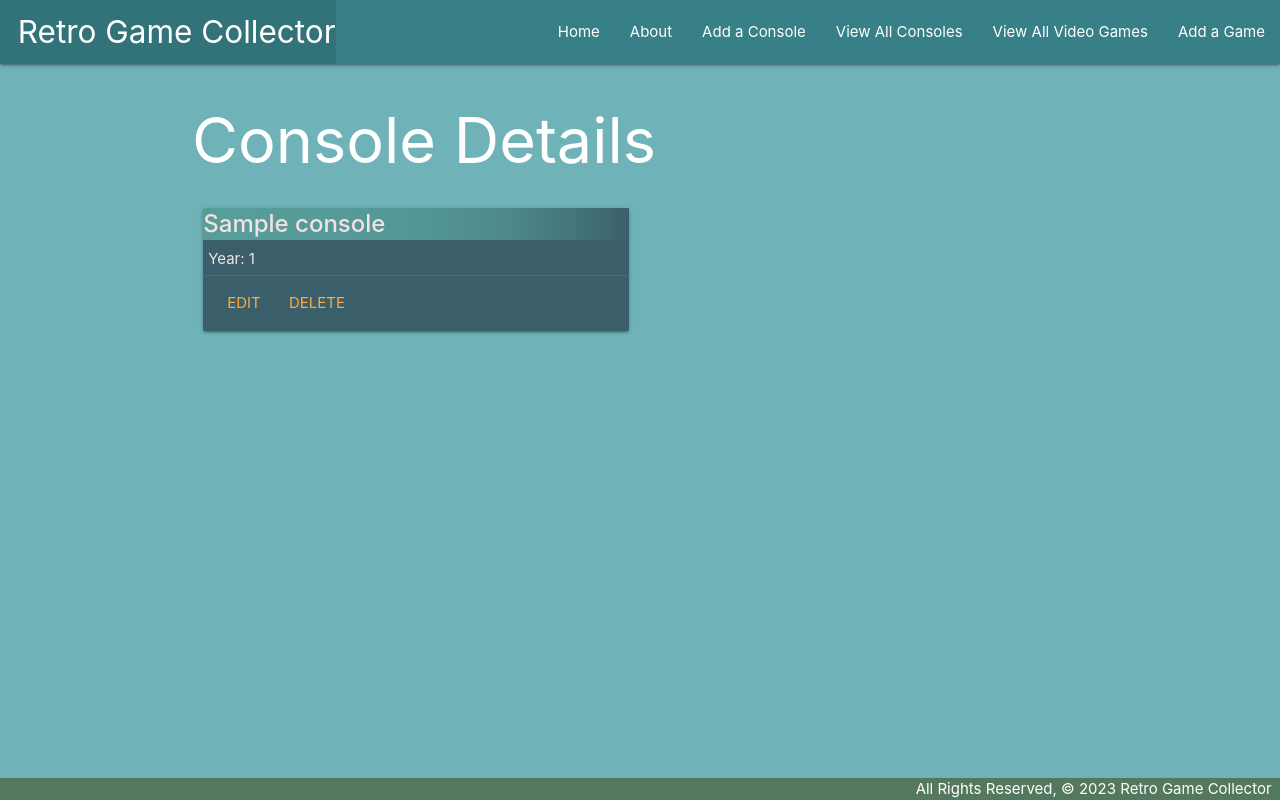
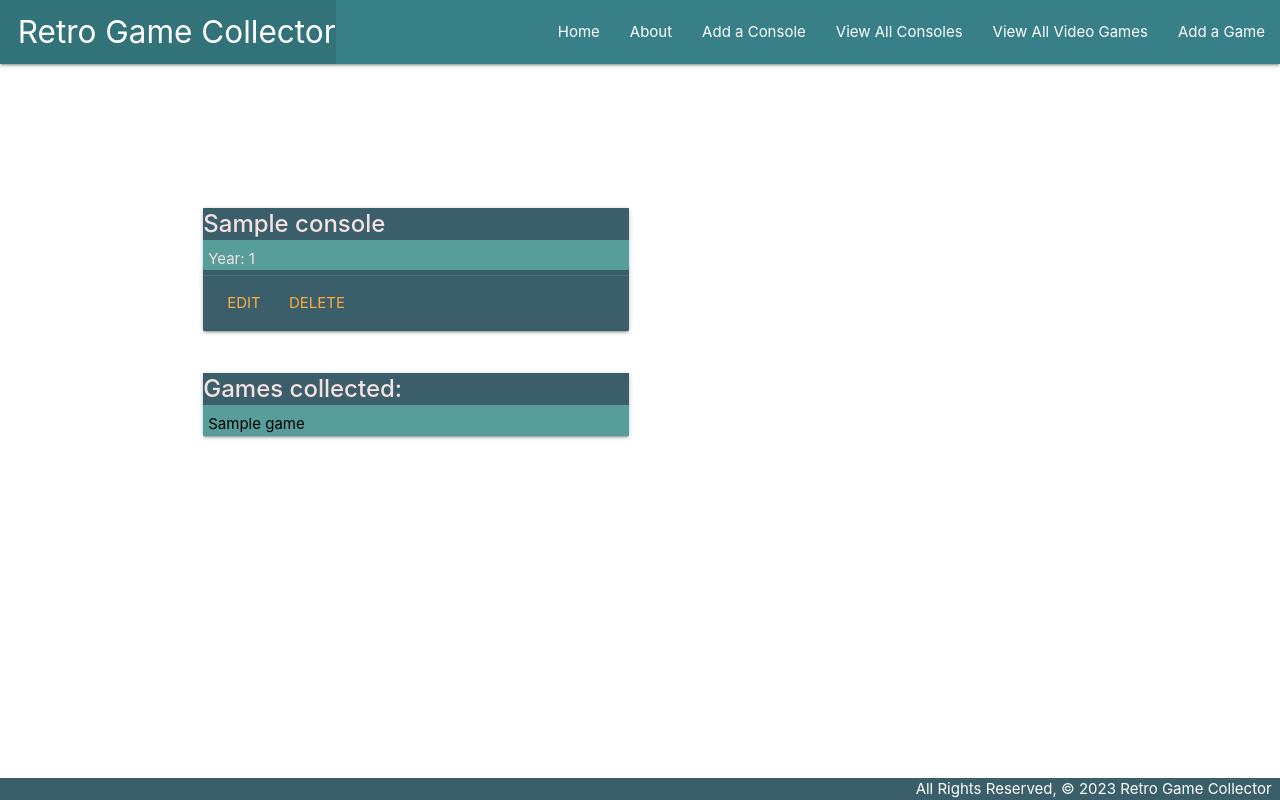
Before and after one commit to arisuki/GameCollector, a Django app: page /consoles/1/ in a window 1280 px wide. Run offline with Django 4.2, Linux system fonts and the light colour scheme; tables that the repository leaves empty hold one stand-in row (values such as "Sample post").

Commit message:
assoc and unassoc games with consoles

```diff
--- a/main_app/models.py
+++ b/main_app/models.py
@@ -25,7 +25,7 @@ class Game(models.Model):
     name = models.CharField(max_length=100)
     finished = models.BooleanField(default=False)
     details = models.TextField(max_length=500)
-    # consoles = models.ManyToManyField(Console)
+    consoles = models.ManyToManyField(Console)
     genre = models.CharField(max_length=50)
     released = models.IntegerField()
 
@@ -42,7 +42,7 @@ class Game(models.Model):
 
 class Note(models.Model):
     date = models.DateField('posted on', auto_now_add=True)
-    content = models.CharField('content of note', max_length=500)
+    content = models.CharField('add a note', max_length=500)
     type = models.CharField(
         'type of note',
         max_length=1,
--- a/main_app/static/css/style.css
+++ b/main_app/static/css/style.css
@@ -11,12 +11,12 @@ nav,
 
 .card .card-content {
   padding: 0px;
-  background-color: #3a5f6b;
+  background-color: #579e9b;
   color: #f5e1e2;
 }
 
 .card .card-title {
-  background: linear-gradient(0.25turn, #579e9b, 80%, #3a5f6b);
+  background-color: #3a5f6b;
   font-weight: 500;
   color: #f5e1e2;
 }
@@ -28,7 +28,7 @@ body {
   display: flex;
   min-height: 100vh;
   flex-direction: column;
-  background-color: #6fb3b8;
+  background-color: white;
   color: white;
 }
 
@@ -39,7 +39,7 @@ main {
 footer.page-footer {
   padding-top: 0;
   text-align: right;
-  background-color: #53785d;
+  background-color: #3a5f6b;
 }
 
 a {
@@ -62,3 +62,11 @@ table.striped > tbody > tr:nth-child(odd) {
 td {
   border: 10px;
 }
+
+#align-right{
+text-align: right;
+}
+
+#darktext{
+  color: black;
+}
--- a/main_app/templates/games/index.html
+++ b/main_app/templates/games/index.html
@@ -1,7 +1,7 @@
 {% extends 'base.html' %}
 {% block content %}
 
-<h1>Game List</h1>
+<h1 id="darktext">Game List</h1>
 {% for game in games %}
 <div class="card">
   <!-- Add this <a> tag -->
--- a/main_app/templates/main_app/console_detail.html
+++ b/main_app/templates/main_app/console_detail.html
@@ -4,7 +4,7 @@
 <h1>Console Details</h1>
 
 <div class="row">
-  <div class="col s6 col-offset-3">
+  <div class="col s6">
     <div class="card">
       <div class="card-content">
         <span class="card-title">{{ console.name }}</span>
@@ -17,4 +17,27 @@
     </div>
   </div>
 </div>
+
+<div class="row">
+  <div class="col s6">
+    <div class="card">
+      <div class="card-content">
+        <span class="card-title">Games collected:</span>
+        {% if console.game_set.count %}
+      {% for game in console.game_set.all %}
+      <a href="/games/{{ game.id }}">
+      <p>{{game.name}}</p></a>
+      {% endfor %}
+      {% else %}
+        <p>No games for this console 🎮 </p>
+      {% endif %}
+      </div>
+    </div>
+  </div>
+</div>
+
+
+
+
+
 {% endblock %}
--- a/main_app/urls.py
+++ b/main_app/urls.py
@@ -16,4 +16,8 @@ urlpatterns = [
     path('consoles/create/', views.ConsoleCreate.as_view(), name='consoles_create'),
     path('consoles/<int:pk>/update/', views.ConsoleUpdate.as_view(), name='consoles_update'),
     path('consoles/<int:pk>/delete/', views.ConsoleDelete.as_view(), name='consoles_delete'),
+
+    path('games/<int:game_id>/assoc_console/<int:console_id>/', views.assoc_console, name='assoc_console'),
+    path('games/<int:game_id>/unassoc_console/<int:console_id>/', views.unassoc_console, name='unassoc_console'),
+
 ]
--- a/main_app/views.py
+++ b/main_app/views.py
@@ -17,12 +17,15 @@ def games_index(request):
 
 def games_detail(request, game_id):
     game = Game.objects.get(id=game_id)
+    id_list = game.consoles.all().values_list('id')
+    unassociated_consoles = Console.objects.exclude(id__in=id_list)
+
     note_form = NoteForm()
-    return render(request, 'games/detail.html', {'game': game, 'note_form': note_form})
+    return render(request, 'games/detail.html', {'game': game, 'note_form': note_form, 'consoles': unassociated_consoles})
 
 class GameCreate(CreateView):
     model = Game
-    fields = '__all__'
+    fields =  ['name', 'finished', 'details', 'genre', 'released' ]
 
 class GameUpdate(UpdateView):
     model = Game
@@ -59,3 +62,11 @@ class ConsoleUpdate(UpdateView):
 class ConsoleDelete(DeleteView):
   model = Console
   success_url = '/consoles'
+
+def assoc_console(request, game_id, console_id):
+   Game.objects.get(id=game_id).consoles.add(console_id)
+   return redirect('detail', game_id=game_id)
+
+def unassoc_console(request, game_id, console_id):
+   Game.objects.get(id=game_id).consoles.remove(console_id)
+   return redirect('detail', game_id=game_id)
```
Also changed, not shown: main_app/templates/games/detail.html (+49 -2 lines), main_app/migrations/0007_game_consoles.py (added).
